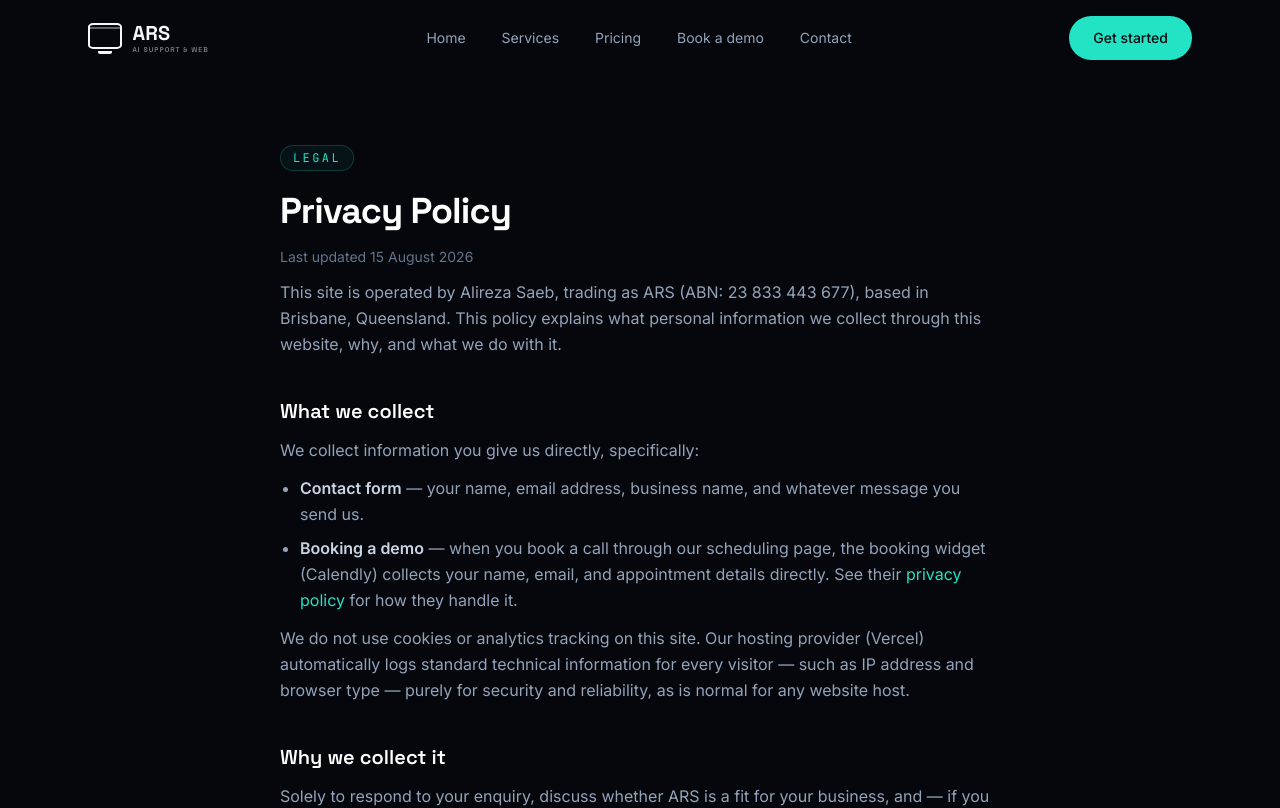
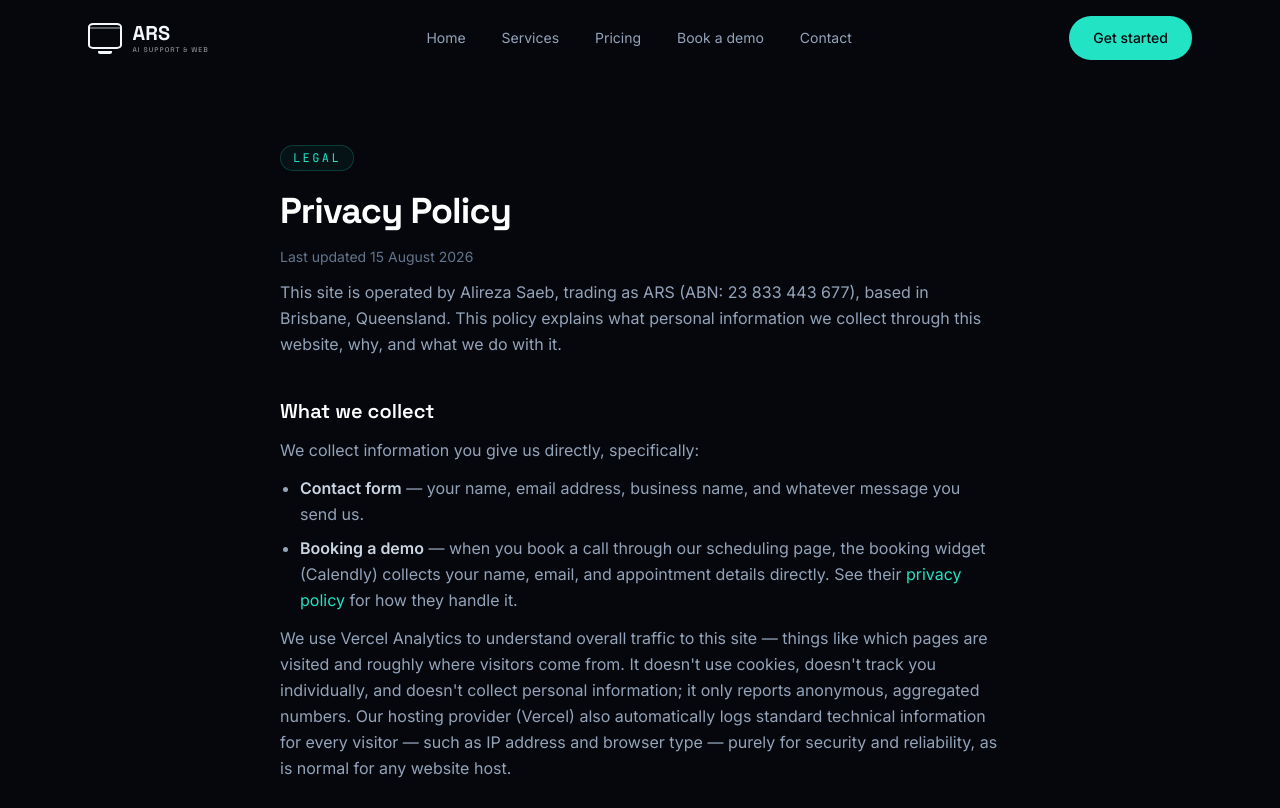
Before and after one commit to Alirezaa02/ARS-website, a React (Vite) app: page /privacy in a window 1280 px wide. Shown: the top 808 px of the page. Built offline with nearby package versions, Linux system fonts and the light colour scheme.

Commit message:
Analytics

```diff
--- a/package.json
+++ b/package.json
@@ -10,6 +10,7 @@
     "preview": "vite preview"
   },
   "dependencies": {
+    "@vercel/analytics": "^2.0.1",
     "framer-motion": "^13.1.0",
     "react": "^19.2.8",
     "react-dom": "^19.2.8",
--- a/src/App.jsx
+++ b/src/App.jsx
@@ -1,6 +1,7 @@
 import { Routes, Route, useLocation } from "react-router-dom";
 import { AnimatePresence, motion } from "framer-motion";
 import { useEffect } from "react";
+import { Analytics } from "@vercel/analytics/react";
 import Navbar from "./components/Navbar";
 import Footer from "./components/Footer";
 import Home from "./pages/Home";
@@ -50,6 +51,7 @@ export default function App() {
         </Routes>
       </AnimatePresence>
       <Footer />
+      <Analytics />
     </div>
   );
 }
--- a/src/pages/Privacy.jsx
+++ b/src/pages/Privacy.jsx
@@ -44,10 +44,13 @@ export default function Privacy() {
             </li>
           </ul>
           <p className={p}>
-            We do not use cookies or analytics tracking on this site. Our hosting provider
-            (Vercel) automatically logs standard technical information for every visitor — such
-            as IP address and browser type — purely for security and reliability, as is normal
-            for any website host.
+            We use Vercel Analytics to understand overall traffic to this site — things like
+            which pages are visited and roughly where visitors come from. It doesn't use
+            cookies, doesn't track you individually, and doesn't collect personal information;
+            it only reports anonymous, aggregated numbers. Our hosting provider (Vercel) also
+            automatically logs standard technical information for every visitor — such as IP
+            address and browser type — purely for security and reliability, as is normal for
+            any website host.
           </p>
 
           <h2 className={h2}>Why we collect it</h2>
@@ -70,7 +73,8 @@ export default function Privacy() {
               <strong className="text-slate-300">Calendly</strong> — powers demo call bookings.
             </li>
             <li>
-              <strong className="text-slate-300">Vercel</strong> — hosts this website.
+              <strong className="text-slate-300">Vercel</strong> — hosts this website and
+              provides anonymous, cookieless traffic analytics.
             </li>
           </ul>
           <p className={p}>
```
Also changed, not shown: 1 other file (tests, documents, lock files or other folders).
